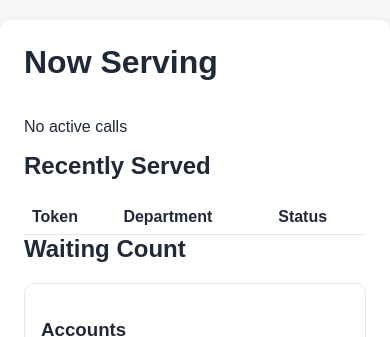
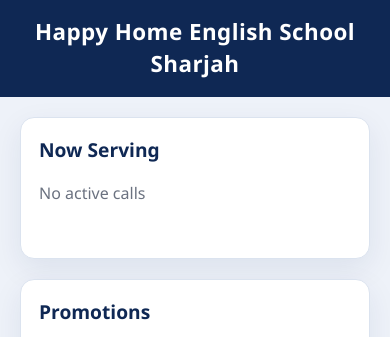
Before and after one commit to shayanhussain-kazmi/hhes-token-system, a FastAPI app: page /display in a window 390 px wide. Shown: the top 337 px of the page. Run offline with FastAPI, Linux system fonts and the light colour scheme; lists and menus that the app fills with data are empty.

Commit message:
Revamp display UI and add check-in success redirect

```diff
--- a/app/static/styles.css
+++ b/app/static/styles.css
@@ -1,13 +1,264 @@
-body { font-family: Arial, sans-serif; margin: 0; background: #f4f6f8; color: #1f2937; }
-.container { max-width: 900px; margin: 20px auto; background: #fff; padding: 24px; border-radius: 10px; box-shadow: 0 2px 10px rgba(0,0,0,0.08); }
-h1,h2 { margin-top: 0; }
-label { display: block; margin-top: 10px; font-weight: 600; }
-input,select,textarea,button { width: 100%; padding: 10px; margin-top: 5px; }
-button { background: #0b63f6; color: #fff; border: none; border-radius: 8px; cursor: pointer; }
-.grid { display: grid; gap: 16px; grid-template-columns: repeat(auto-fit,minmax(220px,1fr)); }
-.card { border: 1px solid #e5e7eb; border-radius: 10px; padding: 16px; }
-.token { font-size: 42px; color: #0b63f6; font-weight: bold; }
-nav a { margin-right: 12px; }
-.small { color: #4b5563; font-size: 13px; }
-.table { width: 100%; border-collapse: collapse; }
-.table th,.table td { border-bottom: 1px solid #e5e7eb; padding: 8px; text-align: left; }
+:root {
+  --primary: #0F2854;
+  --surface: #ffffff;
+  --bg: #f5f7fb;
+  --text: #1f2937;
+  --muted: #6b7280;
+  --border: #dbe3ef;
+  --shadow: 0 10px 30px rgba(15, 40, 84, 0.08);
+  --radius: 14px;
+}
+
+* { box-sizing: border-box; }
+
+body {
+  margin: 0;
+  font-family: "Segoe UI", Roboto, Arial, sans-serif;
+  background: var(--bg);
+  color: var(--text);
+  line-height: 1.45;
+}
+
+.container {
+  max-width: 980px;
+  margin: 28px auto;
+  padding: 24px;
+  background: var(--surface);
+  border: 1px solid var(--border);
+  border-radius: var(--radius);
+  box-shadow: var(--shadow);
+}
+
+h1, h2, h3 { margin: 0 0 14px; color: var(--primary); }
+
+label {
+  display: block;
+  margin-top: 12px;
+  font-weight: 600;
+}
+
+input,
+select,
+textarea,
+button {
+  width: 100%;
+  padding: 11px 12px;
+  margin-top: 6px;
+  border: 1px solid #cfd8e7;
+  border-radius: 10px;
+  font: inherit;
+}
+
+textarea { min-height: 90px; resize: vertical; }
+
+button,
+.button-link {
+  background: var(--primary);
+  color: #fff;
+  border: none;
+  border-radius: 10px;
+  cursor: pointer;
+  font-weight: 600;
+  text-decoration: none;
+  display: inline-block;
+  text-align: center;
+  margin-top: 12px;
+  padding: 11px 14px;
+}
+
+button:hover,
+.button-link:hover { filter: brightness(1.05); }
+
+nav {
+  margin-bottom: 18px;
+  padding-bottom: 10px;
+  border-bottom: 1px solid var(--border);
+}
+
+nav a {
+  margin-right: 12px;
+  color: var(--primary);
+  text-decoration: none;
+  font-weight: 600;
+}
+
+nav a:hover { text-decoration: underline; }
+
+.grid { display: grid; gap: 16px; grid-template-columns: repeat(auto-fit, minmax(220px, 1fr)); }
+
+.card {
+  border: 1px solid var(--border);
+  border-radius: 12px;
+  padding: 14px;
+  background: #fff;
+}
+
+.token {
+  font-size: clamp(2rem, 5vw, 3.5rem);
+  color: var(--primary);
+  font-weight: 800;
+  letter-spacing: 0.04em;
+}
+
+.prominent-token {
+  text-align: center;
+  margin: 8px 0 14px;
+  padding: 12px;
+  border: 2px solid var(--primary);
+  border-radius: 12px;
+  background: #f0f4fc;
+}
+
+.small { color: var(--muted); font-size: 0.92rem; }
+
+.table { width: 100%; border-collapse: collapse; margin-top: 12px; }
+.table th,
+.table td {
+  border-bottom: 1px solid var(--border);
+  padding: 10px 8px;
+  text-align: left;
+}
+.table th { color: var(--primary); }
+
+.success-container { text-align: center; }
+.countdown-text { margin: 16px 0 4px; }
+
+/* Display page */
+.display-body {
+  background: #eef2f9;
+  color: #0d1b2f;
+}
+
+.display-page {
+  min-height: 100vh;
+  display: grid;
+  grid-template-rows: auto 1fr auto auto;
+}
+
+.display-header,
+.display-footer {
+  background: var(--primary);
+  color: #fff;
+  text-align: center;
+  padding: 16px 20px;
+  font-weight: 700;
+  letter-spacing: 0.02em;
+}
+
+.display-header { font-size: clamp(1.4rem, 2.8vw, 2.25rem); }
+.display-footer { font-size: clamp(0.85rem, 1.6vw, 1.2rem); }
+
+.display-main {
+  display: grid;
+  grid-template-columns: 3fr 2fr;
+  gap: 20px;
+  padding: 20px;
+}
+
+.display-section-title {
+  color: var(--primary);
+  margin-bottom: 12px;
+  font-size: clamp(1.2rem, 2vw, 2rem);
+}
+
+.display-now-serving,
+.display-video-panel,
+.display-recent {
+  background: #fff;
+  border: 1px solid var(--border);
+  border-radius: 14px;
+  box-shadow: var(--shadow);
+  padding: 18px;
+}
+
+.now-cards {
+  display: grid;
+  gap: 12px;
+}
+
+.now-card {
+  background: #f4f7fd;
+  border: 1px solid #c8d7ef;
+  border-radius: 12px;
+  padding: 14px;
+}
+
+.now-token {
+  font-size: clamp(2.6rem, 6.5vw, 6.2rem);
+  line-height: 1;
+  font-weight: 900;
+  color: var(--primary);
+}
+
+.now-department {
+  margin-top: 6px;
+  font-size: clamp(1rem, 1.7vw, 1.6rem);
+  color: #26487f;
+}
+
+.video-frame {
+  border: 2px solid var(--primary);
+  border-radius: 12px;
+  background: #f8fbff;
+  height: 100%;
+  min-height: 360px;
+  overflow: hidden;
+  display: flex;
+  align-items: center;
+  justify-content: center;
+}
+
+.video-frame video {
+  width: 100%;
+  height: 100%;
+  object-fit: cover;
+  display: block;
+}
+
+.video-placeholder {
+  color: var(--muted);
+  font-weight: 600;
+  text-align: center;
+  padding: 18px;
+}
+
+.display-recent {
+  margin: 0 20px 20px;
+}
+
+.recent-cards {
+  display: flex;
+  flex-wrap: wrap;
+  gap: 10px;
+}
+
+.recent-chip {
+  border: 1px solid #ccd9ee;
+  border-radius: 999px;
+  padding: 8px 14px;
+  background: #f5f8ff;
+  min-width: 128px;
+}
+
+.recent-token {
+  font-size: clamp(1rem, 1.5vw, 1.4rem);
+  font-weight: 800;
+  color: var(--primary);
+}
+
+.recent-department {
+  font-size: 0.86rem;
+  color: #4f5f7a;
+}
+
+.subtle {
+  color: var(--muted);
+  font-size: 1rem;
+  margin: 6px 0;
+}
+
+@media (max-width: 980px) {
+  .display-main { grid-template-columns: 1fr; }
+  .video-frame { min-height: 240px; }
+  .display-recent { margin: 0 20px 14px; }
+}
--- a/app/templates/display.html
+++ b/app/templates/display.html
@@ -1,21 +1,78 @@
 <!doctype html>
-<html><head><title>Now Serving</title><link rel="stylesheet" href="/static/styles.css"></head>
-<body><div class="container">
-<h1>Now Serving</h1>
-<div id="now" class="grid"></div>
-<h2>Recently Served</h2>
-<table class="table"><thead><tr><th>Token</th><th>Department</th><th>Status</th></tr></thead><tbody id="recent"></tbody></table>
-<h2>Waiting Count</h2>
-<div id="waiting" class="grid"></div>
+<html>
+<head>
+  <title>Now Serving</title>
+  <link rel="stylesheet" href="/static/styles.css">
+</head>
+<body class="display-body">
+  <div class="display-page">
+    <header class="display-header">Happy Home English School Sharjah</header>
+
+    <main class="display-main">
+      <section class="display-now-serving">
+        <h1 class="display-section-title">Now Serving</h1>
+        <div id="nowCards" class="now-cards"></div>
+      </section>
+
+      <aside class="display-video-panel">
+        <h2 class="display-section-title">Promotions</h2>
+        <div class="video-frame">
+          <video id="promoVideo" autoplay muted loop playsinline>
+            <source src="/static/media/promo.mp4" type="video/mp4">
+          </video>
+          <div id="videoPlaceholder" class="video-placeholder" hidden>Promo video not uploaded</div>
         </div>
+      </aside>
+    </main>
+
+    <section class="display-recent">
+      <h2 class="display-section-title">Recently Served</h2>
+      <div id="recentCards" class="recent-cards"></div>
+    </section>
+
+    <footer class="display-footer">Thank you for visiting • Call: 06 566 1903 • Contact: principal@happyhomeenglishsch.com</footer>
+  </div>
+
   <script>
-async function refresh(){
+    function escapeHtml(text) {
+      const map = { '&': '&amp;', '<': '&lt;', '>': '&gt;', '"': '&quot;', "'": '&#039;' };
+      return String(text).replace(/[&<>"']/g, m => map[m]);
+    }
+
+    async function refresh() {
       const res = await fetch('/api/display');
       const data = await res.json();
- document.getElementById('now').innerHTML = data.nowServing.map(x=>`<div class='card'><h3>${x.department}</h3><div class='token'>${x.token_number}</div></div>`).join('') || '<p>No active calls</p>';
- document.getElementById('recent').innerHTML = data.recentCompleted.map(x=>`<tr><td>${x.token_number}</td><td>${x.department}</td><td>${x.status}</td></tr>`).join('');
- document.getElementById('waiting').innerHTML = data.waitingCounts.map(x=>`<div class='card'><h3>${x.department}</h3><p>${x.count} waiting</p></div>`).join('');
+
+      const nowServing = data.nowServing.slice(0, 4);
+      document.getElementById('nowCards').innerHTML = nowServing.length
+        ? nowServing.map(item => `
+          <article class="now-card">
+            <div class="now-token">${escapeHtml(item.token_number)}</div>
+            <div class="now-department">${escapeHtml(item.department)}</div>
+          </article>
+        `).join('')
+        : '<p class="subtle">No active calls</p>';
+
+      const recent = data.recentCompleted.slice(0, 6);
+      document.getElementById('recentCards').innerHTML = recent.length
+        ? recent.map(item => `
+          <article class="recent-chip">
+            <div class="recent-token">${escapeHtml(item.token_number)}</div>
+            <div class="recent-department">${escapeHtml(item.department)}</div>
+          </article>
+        `).join('')
+        : '<p class="subtle">No recently served tokens</p>';
     }
-refresh(); setInterval(refresh, 4000);
+
+    const promoVideo = document.getElementById('promoVideo');
+    const videoPlaceholder = document.getElementById('videoPlaceholder');
+    promoVideo.addEventListener('error', () => {
+      promoVideo.hidden = true;
+      videoPlaceholder.hidden = false;
+    });
+
+    refresh();
+    setInterval(refresh, 4000);
   </script>
-</body></html>
+</body>
+</html>
```
Also changed, not shown: app/templates/checkin_success.html (+33 -10 lines), README.md, app/static/media/README.md (added). Lines whose indentation alone changed are shown as unchanged.
